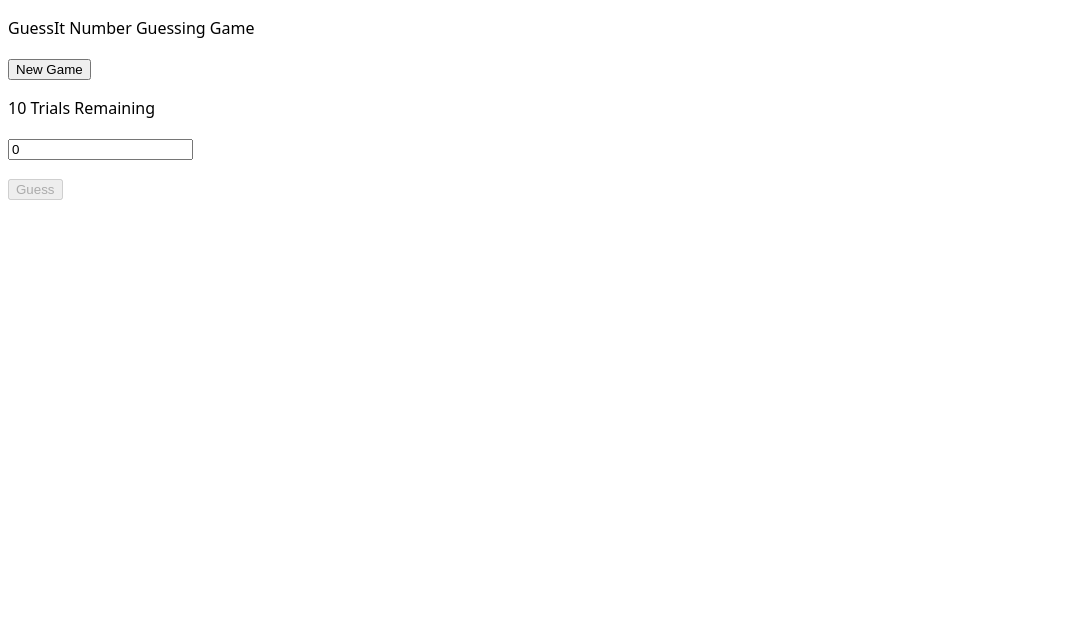
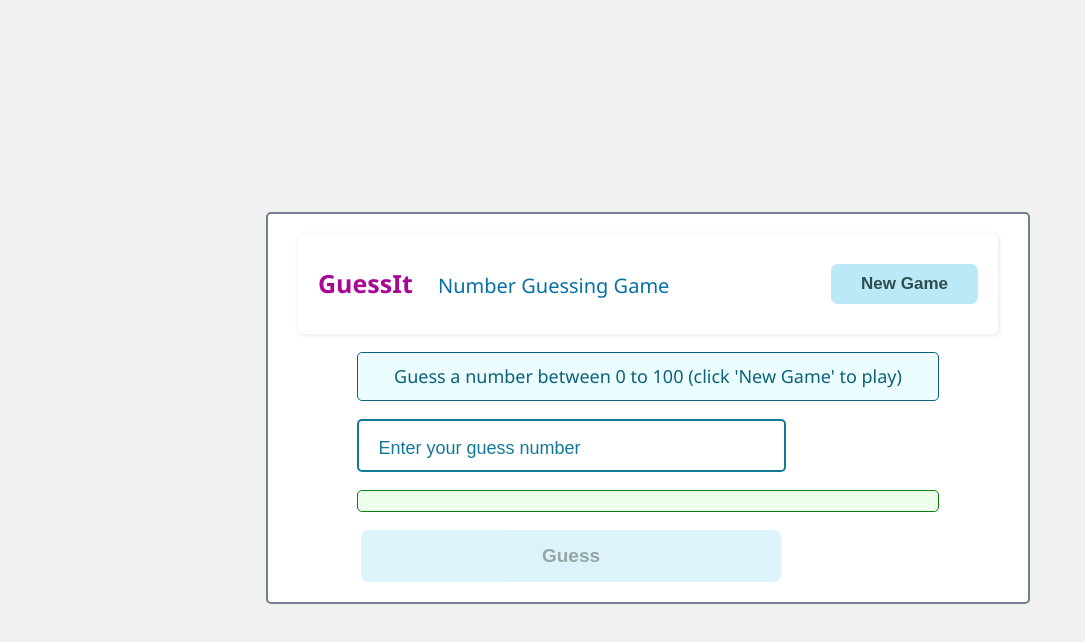
Before and after one commit to WaithakaGuru/GuessIt, a React (Vite) app: page / in a window 1280 px wide. Shown: the top 642 px of the page, without its empty margins (0-1085 px from the left). Built offline with nearby package versions, Linux system fonts and the light colour scheme.

Commit message:
Add stylings for the game UI

```diff
--- a/src/components/game.tsx
+++ b/src/components/game.tsx
@@ -33,14 +33,18 @@ export default function GuessGameUI () {
                 >New Game</button>
             </header>
             <div className="game-container">
-                <p>{currentGuessState.trials} Trials Remaining</p>
+                {currentGuessState.playGameOn?   <p
+                 className={currentGuessState.trials ===0 ? "no-trials" : "trials"}>
+                    {currentGuessState.trials} Trials Remaining</p> :
+                <p className="game-instruction">Guess a number between 0 to 100 (click 'New Game' to play)</p>
+                }
                 <input type="number"
                 className="guess-input"
                 placeholder="Enter your guess number"
-                value={currentGuessState.userGuess|| 0}
                 onChange={handleGuessInput}
                 />
-                <p className="game-status">{currentGuessState.gameStatus}</p>
+                <p className={currentGuessState.trials===1? "no-trials" : "trials"}>
+                {currentGuessState.gameStatus}</p>
                 <button className="guess-btn"
                 disabled={!currentGuessState.playGameOn}
                 onClick={()=>handleUserGuess(currentGuessState)}
--- a/src/guess.css
+++ b/src/guess.css
@@ -1,5 +1,5 @@
 :root {
-  font-family: system-ui, Avenir, Helvetica, Arial, sans-serif;
+  font-family: 'Segoe UI', Tahoma, Geneva, Verdana, sans-serif;
   line-height: 1.5;
   font-weight: 400;
 
@@ -8,3 +8,140 @@
   -webkit-font-smoothing: antialiased;
   -moz-osx-font-smoothing: grayscale;
 }
+
+*{
+  position: relative;
+  color: #0770a8;
+  border-radius: .5rem;
+}
+
+html{
+  font-size: 10px;
+}
+
+body{
+  box-sizing: border-box;
+  background-color: #f1f1f2;
+  height: 100vh;
+  width: 100%;
+  display: flex;
+  flex-direction: column;
+  align-items: center;
+  justify-content: center;
+}
+
+#root{
+  width: 85%;
+  max-width: 700px;
+  border: 2px solid slategray;
+  display: flex;
+  flex-direction: column;
+  align-items: center;
+  padding: 2rem 3rem;
+  background-color: #fff;
+}
+
+header{
+  width: 100%;
+  display: flex;
+  justify-content: space-between;
+  align-items: center;
+  font-size: 2rem;
+  box-shadow: 1px 1px .5rem rgba(0,0,0, .1), -1px -1px 1.5rem white;
+  padding: 1rem 0;
+}
+
+header p{
+  margin: 0;
+  padding: 1rem 0;
+}
+
+header .logo{
+  font-size: 2.5rem;
+  font-weight: 700;
+  color: #a80795;
+  margin-inline: 2rem
+}
+
+button.new-game{
+  padding: 1rem 3rem;
+  height: fit-content;
+  margin: 2rem;
+}
+
+button{
+  padding: 1rem 2rem;
+  font-size: 1.7rem;
+  border: none;
+  border-radius: .7rem;
+  background-color: rgb(187, 233, 247);
+  color: darkslategray;
+  font-weight: 600;
+  cursor: pointer;
+  transition: background .4s, scale .4s, color .4s;
+}
+
+button:hover{
+  background-color: rgb(207, 239, 249);
+}
+
+button:active{
+  scale: .9;
+}
+
+button:disabled {
+  opacity: .5;
+}
+
+button.guess-btn{
+  font-size: 1.9rem;
+  padding: 1.5rem 4rem;
+  width: 60%;
+  margin-left: -22%;
+}
+
+.game-container{
+  width: 100%;
+  display: flex;
+  flex-direction: column;
+  align-items: center;
+}
+
+.game-container > p{width: 80%}
+
+.game-container > p{
+  font-size: 1.8rem;
+  color: rgb(13, 97, 122);
+  border: .1rem solid rgb(13, 97, 122);
+  padding: 1rem;
+  font-weight: 500;
+  background-color: rgb(235, 253, 255);
+  text-align: center
+}
+
+.game-container > p.trials{
+  background-color: rgb(235, 255, 235);
+  color: rgb(13, 122, 40);
+  border: .1rem solid rgb(13, 122, 20);
+}
+.game-container > p.no-trials{
+   background-color: rgb(255, 235, 235);
+  color: rgb(122, 13, 13);
+  border: .1rem solid rgb(122, 13, 13);
+}
+
+.game-container input.guess-input{
+  width: 55%;
+  padding: 1rem 2rem;
+  font-size: 2.5rem;
+  outline: none;
+  border-radius: .5rem;
+  border: 2px solid rgb(20, 120, 151);;
+  color: rgb(5, 121, 164);
+  margin-left: -22%;
+}
+
+.game-container input.guess-input::placeholder{
+  color:  rgb(20, 120, 151);
+  font-size: 1.8rem;
+}
--- a/src/guessReducer.tsx
+++ b/src/guessReducer.tsx
@@ -4,6 +4,7 @@ export type GuessState = {
     trials: number,
     userGuess: number | null,
     gameStatus: string,
+    secretNumber: number
     playGameOn: boolean
 }
 
@@ -12,16 +13,17 @@ type ReducerAction = {
     payload?: number | null
 }
 
-const SecretGuessNumber =  generateRandomValue();
 
 export const initalState: GuessState = {
-    trials: 10, userGuess: null, gameStatus: "", playGameOn: false
+    trials: 10, userGuess: null, secretNumber: 0,
+    gameStatus: "", playGameOn: false
 }
 
 export function guessReducer(previousGuessState: GuessState, action: ReducerAction) : GuessState {
     switch(action.type) {
         case "START_NEW_GAME":
             return {...previousGuessState, playGameOn: true,
+                secretNumber: generateRandomValue(), trials: 10,
                 gameStatus: "Secret Number generated!! Enter you guess to play🫡"
             }
 
@@ -31,17 +33,20 @@ export function guessReducer(previousGuessState: GuessState, action: ReducerActi
         break;
 
         case "CHECK_GUESS":
-            if(previousGuessState.trials > 0){
-                if(action.payload === SecretGuessNumber)
-                    return {...previousGuessState, trials: 10,
+            if(previousGuessState.trials > 1){
+                if(action.payload === previousGuessState.secretNumber)
+                    return {...previousGuessState, playGameOn: false, userGuess: null,
                     gameStatus: `Victory🏆: Your score is ${previousGuessState.trials * 10} %`}
-                if(action.payload! < SecretGuessNumber)
+                if(action.payload! <  previousGuessState.secretNumber)
                 return {...previousGuessState, trials: previousGuessState.trials - 1,
+                    userGuess: null,
                     gameStatus:`${action.payload} is less than the secret number`}
                 else return {...previousGuessState, trials: previousGuessState.trials - 1,
+                    userGuess: null,
                     gameStatus: `${action.payload} is greater than the secret number`}
             }else return {...previousGuessState, playGameOn: false,
-                 gameStatus: `Failure😓: You ran out of Trials. Secret Number was: ${SecretGuessNumber}`
+                 userGuess: null,
+                 gameStatus: `Failure😓: You ran out of Trials. Secret Number was: ${ previousGuessState.secretNumber}`
                 }
     }
     return previousGuessState
```
